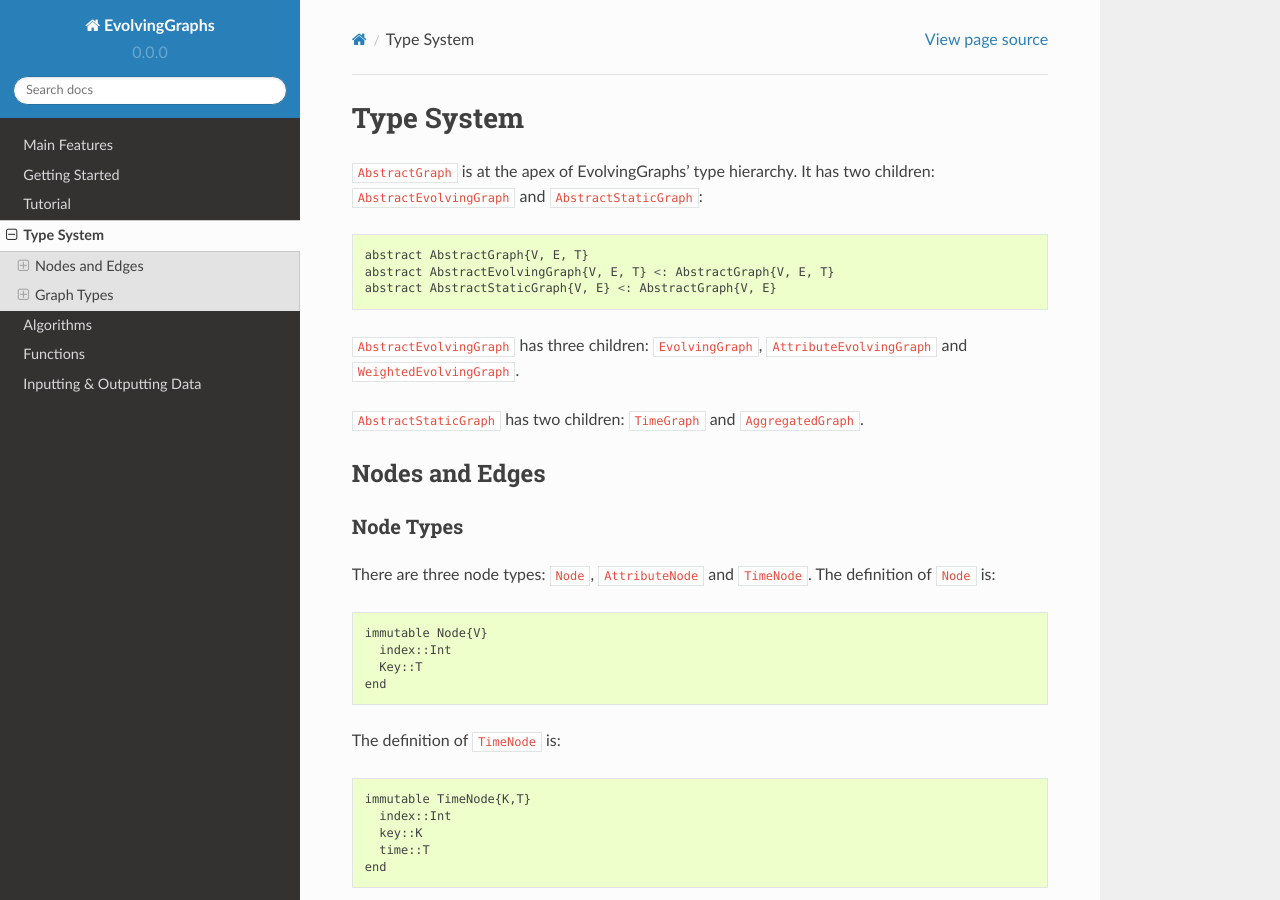
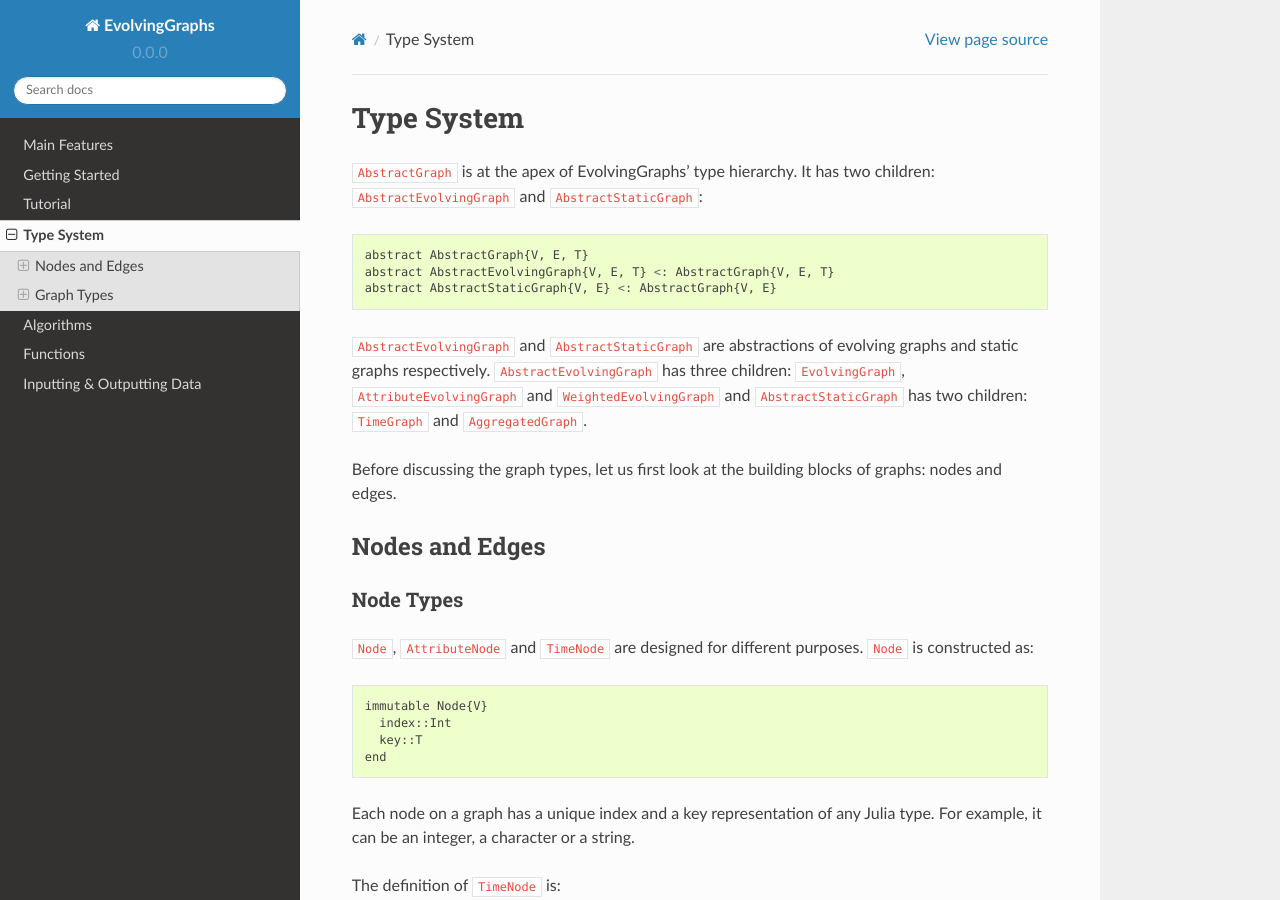
Before and after one commit to EtymoIO/EvolvingGraphs.jl, a Sphinx documentation site: the page built from doc/type.rst, in a window 1280 px wide and 900 px high. Built offline with Sphinx 7.4.7 and the Read the Docs theme 2.0.0, drawn with Linux system fonts in a browser that asks for light colours.

Commit message:
update type system

```diff
--- a/doc/type.rst
+++ b/doc/type.rst
@@ -8,10 +8,16 @@ It has two children: ``AbstractEvolvingGraph`` and ``AbstractStaticGraph``::
   abstract AbstractEvolvingGraph{V, E, T} <: AbstractGraph{V, E, T}
   abstract AbstractStaticGraph{V, E} <: AbstractGraph{V, E}
 
-``AbstractEvolvingGraph`` has three children: ``EvolvingGraph``,
-``AttributeEvolvingGraph`` and ``WeightedEvolvingGraph``.
 
-``AbstractStaticGraph`` has two children: ``TimeGraph`` and ``AggregatedGraph``.
+``AbstractEvolvingGraph`` and ``AbstractStaticGraph`` are abstractions
+of evolving graphs and static graphs
+respectively. ``AbstractEvolvingGraph`` has three children:
+``EvolvingGraph``, ``AttributeEvolvingGraph`` and
+``WeightedEvolvingGraph`` and ``AbstractStaticGraph`` has two
+children: ``TimeGraph`` and ``AggregatedGraph``.
+
+Before discussing the graph types, let us first look at the building
+blocks of graphs: nodes and edges.
 
 Nodes and Edges
 ^^^^^^^^^^^^^^^
@@ -19,13 +25,17 @@ Nodes and Edges
 Node Types
 ----------
 
-There are three node types: ``Node``, ``AttributeNode`` and
-``TimeNode``. The definition of ``Node`` is::
+``Node``, ``AttributeNode`` and ``TimeNode`` are designed for
+different purposes. ``Node`` is constructed as::
 
   immutable Node{V}
     index::Int
-    Key::T
+    key::T
   end
+
+Each node on a graph has a unique index and a key representation of
+any Julia type. For example, it can be an integer, a character or a
+string.
 
 
 The definition of ``TimeNode`` is::
```
